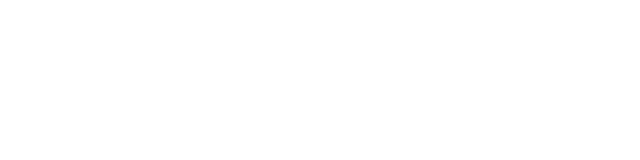
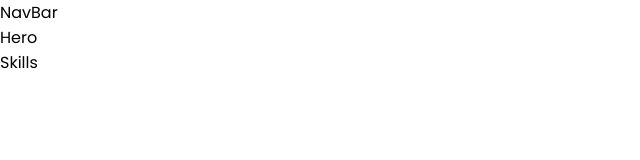
Before and after one commit to stevebiczyk/portfolio, a React (Create React App) app: page / in a window 1280 px wide. Shown: the top 160 px of the page, without its empty margins (0-640 px from the left). Built offline with nearby package versions, Linux system fonts and the light colour scheme.

Commit message:
added NavBar, Hero and Skills sections

```diff
--- a/src/App.js
+++ b/src/App.js
@@ -1,17 +1,25 @@
 import "./App.css";
 import styled, { ThemeProvider } from "styled-components";
 import { darkTheme, lightTheme } from "./utils/Themes.js";
+import NavBar from "./components/NavBar";
+import Hero from "./components/HeroSection";
+import Skills from "./components/SkillsSection";
 
 const Body = styled.div`
   background-color: ${({ theme }) => theme.bg};
   width: 100%;
+  height: 100%;
   overflow-x: hidden;
 `;
 
 function App() {
   return (
     <ThemeProvider theme={(darkTheme, lightTheme)}>
-      <Body></Body>
+      <NavBar />
+      <Body>
+        <Hero />
+        <Skills />
+      </Body>
     </ThemeProvider>
   );
 }
--- /dev/null
+++ b/src/components/HeroSection/index.js
@@ -0,0 +1,7 @@
+import React from "react";
+
+const Hero = () => {
+  return <div>Hero</div>;
+};
+
+export default Hero;
--- /dev/null
+++ b/src/components/NavBar/index.js
@@ -0,0 +1,7 @@
+import React from "react";
+
+const NavBar = () => {
+  return <div>NavBar</div>;
+};
+
+export default NavBar;
--- /dev/null
+++ b/src/components/SkillsSection/index.js
@@ -0,0 +1,7 @@
+import React from "react";
+
+const Skills = () => {
+  return <div>Skills</div>;
+};
+
+export default Skills;
```
